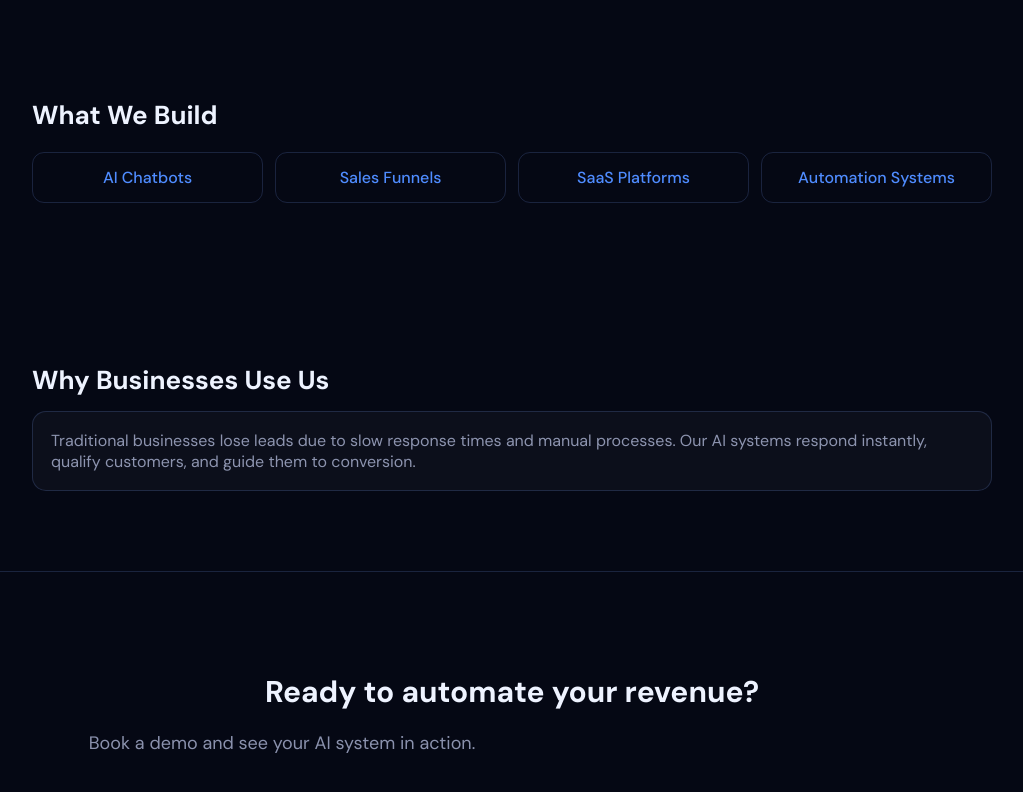
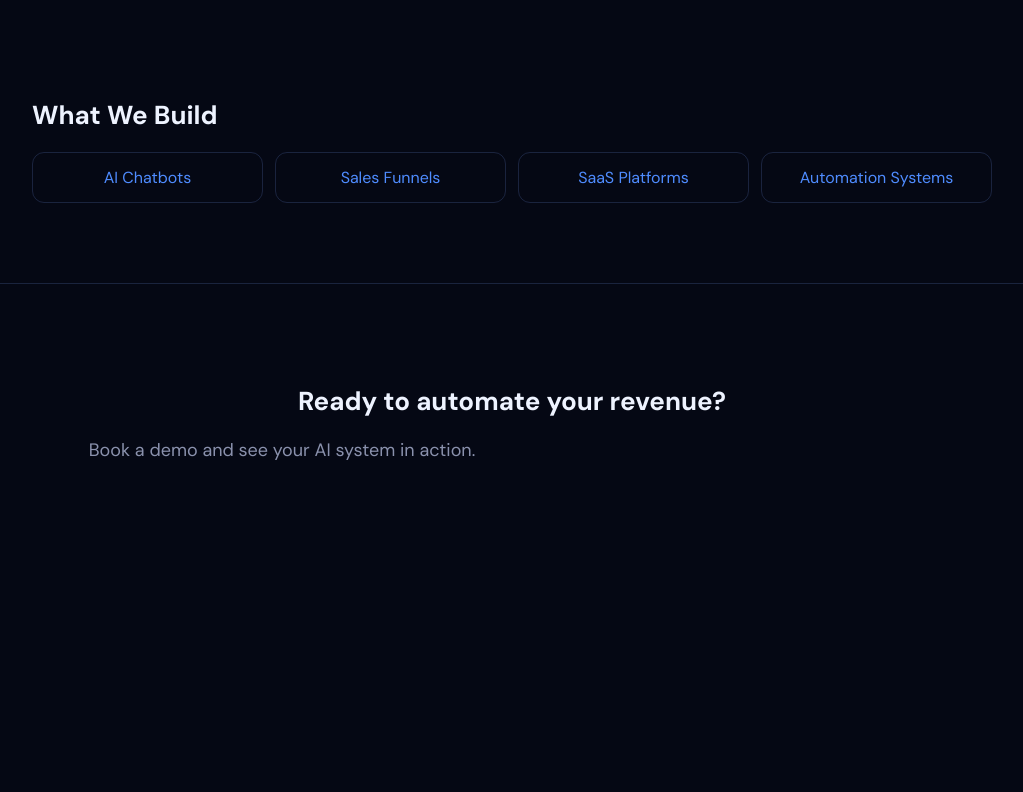
Before and after one commit to Goldylox752/Sanchesolutions, a website: page index.html in a window 1280 px wide. Shown: the part 782-1574 px from the top of the page, without its empty margins (128-1151 px from the left). After the commit the page ends 1347 px from the top, so only its background shows below. Drawn offline with Linux system fonts and the light colour scheme.

Commit message:
Update index.html

```diff
--- a/index.html
+++ b/index.html
@@ -42,7 +42,6 @@ nav{
 
 .logo{
   font-weight:700;
-  letter-spacing:0.5px;
 }
 .logo span{color:var(--blue);}
 
@@ -73,9 +72,7 @@ h1{
   line-height:1.05;
 }
 
-h1 span{
-  color:var(--blue);
-}
+h1 span{color:var(--blue);}
 
 p{
   margin-top:18px;
@@ -119,7 +116,6 @@ h2{
   border-radius:12px;
   text-align:center;
   color:var(--blue);
-  font-weight:500;
 }
 
 /* CTA */
@@ -127,10 +123,6 @@ h2{
   text-align:center;
   padding:100px 20px;
   border-top:1px solid var(--border);
-}
-
-.cta h2{
-  font-size:30px;
 }
 
 /* CHAT BUTTON */
@@ -255,14 +247,6 @@ button.send{
   </div>
 </section>
 
-<section class="section">
-  <h2>Why Businesses Use Us</h2>
-  <div class="card">
-    Traditional businesses lose leads due to slow response times and manual processes.
-    Our AI systems respond instantly, qualify customers, and guide them to conversion.
-  </div>
-</section>
-
 <section class="cta">
   <h2>Ready to automate your revenue?</h2>
   <p>Book a demo and see your AI system in action.</p>
@@ -308,7 +292,7 @@ function add(text, type){
   return el;
 }
 
-/* STREAMING CHAT */
+/* STREAMING CHAT (FIXED) */
 async function send(){
   const text = input.value.trim();
   if(!text) return;
@@ -324,6 +308,12 @@ async function send(){
       headers: {"Content-Type":"application/json"},
       body: JSON.stringify({ message: text })
     });
+
+    /* ✅ FIX IS HERE */
+    if (!res.ok || !res.body) {
+      bot.textContent = "Server error or AI unavailable.";
+      return;
+    }
 
     const reader = res.body.getReader();
     const decoder = new TextDecoder();
```
